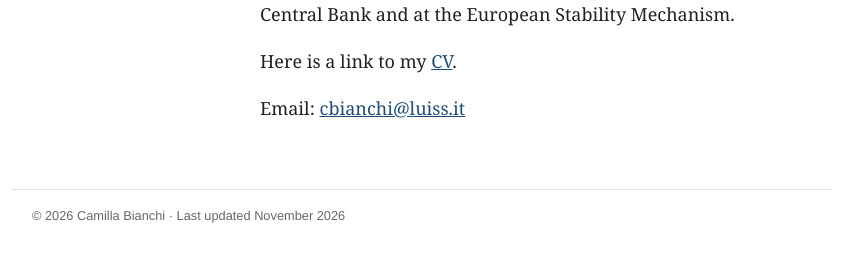
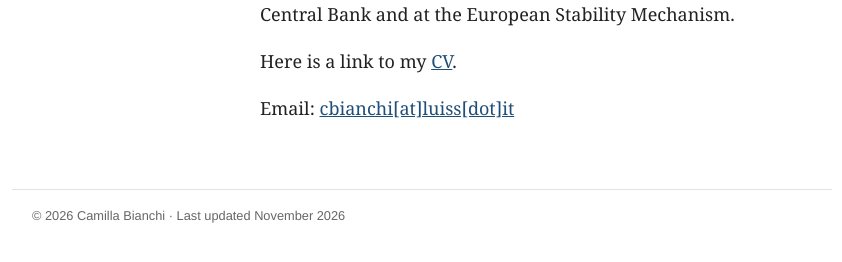
Before and after one commit to camillabianchi/camillabianchi.github.io, a Jekyll site: the page built from index.md, in a window 1280 px wide. Shown: the part 407-669 px from the top of the page, without its empty margins (218-1060 px from the left). Built offline with Jekyll 4.4.1, drawn with Linux system fonts in a browser that asks for light colours.

Commit message:
Update email

```diff
--- a/index.md
+++ b/index.md
@@ -41,7 +41,7 @@ permalink: /
       Here is a link to my <a href="{{ '/files/cv_CamillaBianchi.pdf' | relative_url }}">CV</a>.
     </p>
     <p>
-      Email: <a href="mailto:cbianchi@luiss.it">cbianchi@luiss.it</a>
+      Email: <a href="mailto:cbianchi[at]luiss[dot]it">cbianchi[at]luiss[dot]it</a>
     </p>
   </div>
 </div>
```
